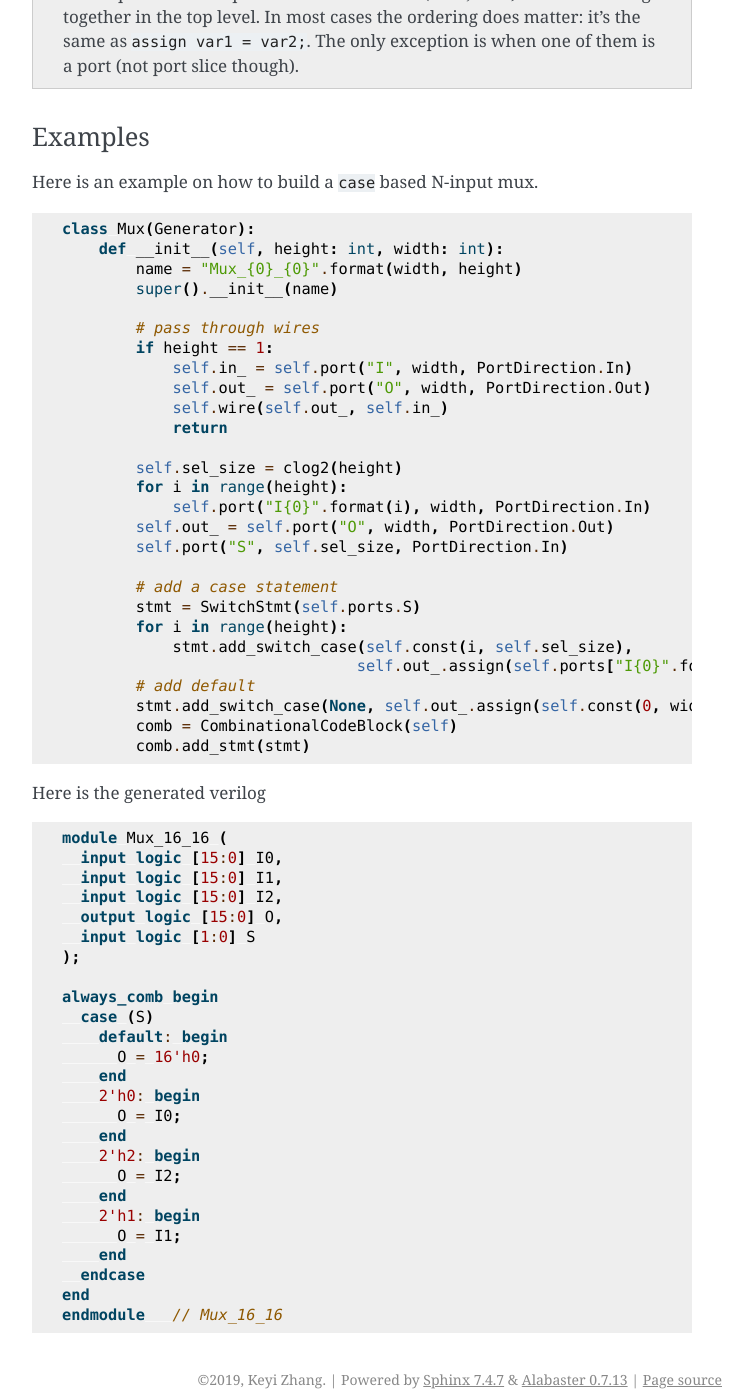
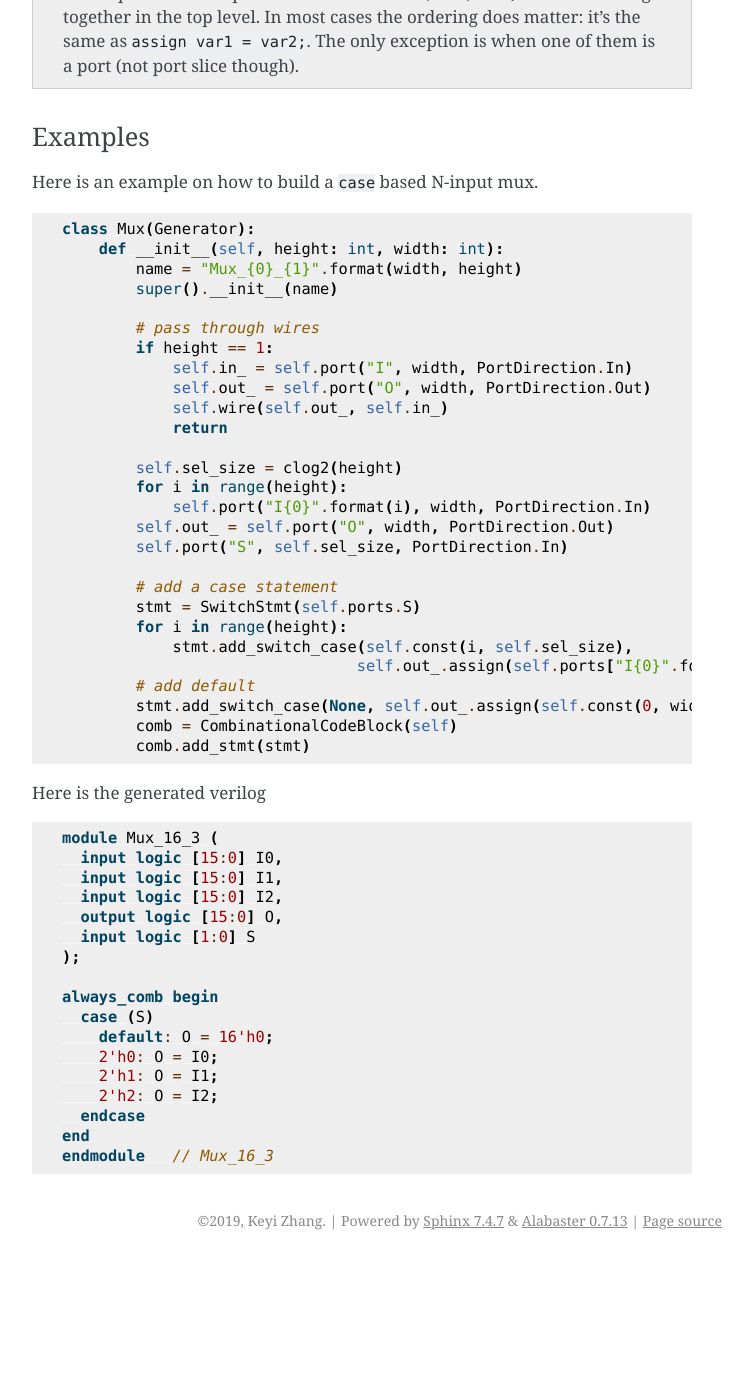
Before and after one commit to Kuree/kratos, a Sphinx documentation site: the page built from docs/generator.rst, in a window 1280 px wide and 1400 px high, scrolled down 7135 px. Shown: the whole window, without its empty margins (388-1141 px from the left). Built offline with Sphinx 7.4.7, drawn with Linux system fonts in a browser that asks for light colours; after the commit the page ends 8395 px from its top, so only the background shows below that.

Commit message:
update doc due to codegen improvement

```diff
--- a/docs/generator.rst
+++ b/docs/generator.rst
@@ -372,7 +372,7 @@ Here is an example on how to build a ``case`` based N-input mux.
 
     class Mux(Generator):
         def __init__(self, height: int, width: int):
-            name = "Mux_{0}_{0}".format(width, height)
+            name = "Mux_{0}_{1}".format(width, height)
             super().__init__(name)
 
             # pass through wires
@@ -402,7 +402,7 @@ Here is the generated verilog
 
 .. code-block:: SystemVerilog
 
-  module Mux_16_16 (
+  module Mux_16_3 (
     input logic [15:0] I0,
     input logic [15:0] I1,
     input logic [15:0] I2,
@@ -412,18 +412,10 @@ Here is the generated verilog
 
   always_comb begin
     case (S)
-      default: begin
-        O = 16'h0;
-      end
-      2'h0: begin
-        O = I0;
-      end
-      2'h2: begin
-        O = I2;
-      end
-      2'h1: begin
-        O = I1;
-      end
+      default: O = 16'h0;
+      2'h0: O = I0;
+      2'h1: O = I1;
+      2'h2: O = I2;
     endcase
   end
-  endmodule   // Mux_16_16
+  endmodule   // Mux_16_3
```
